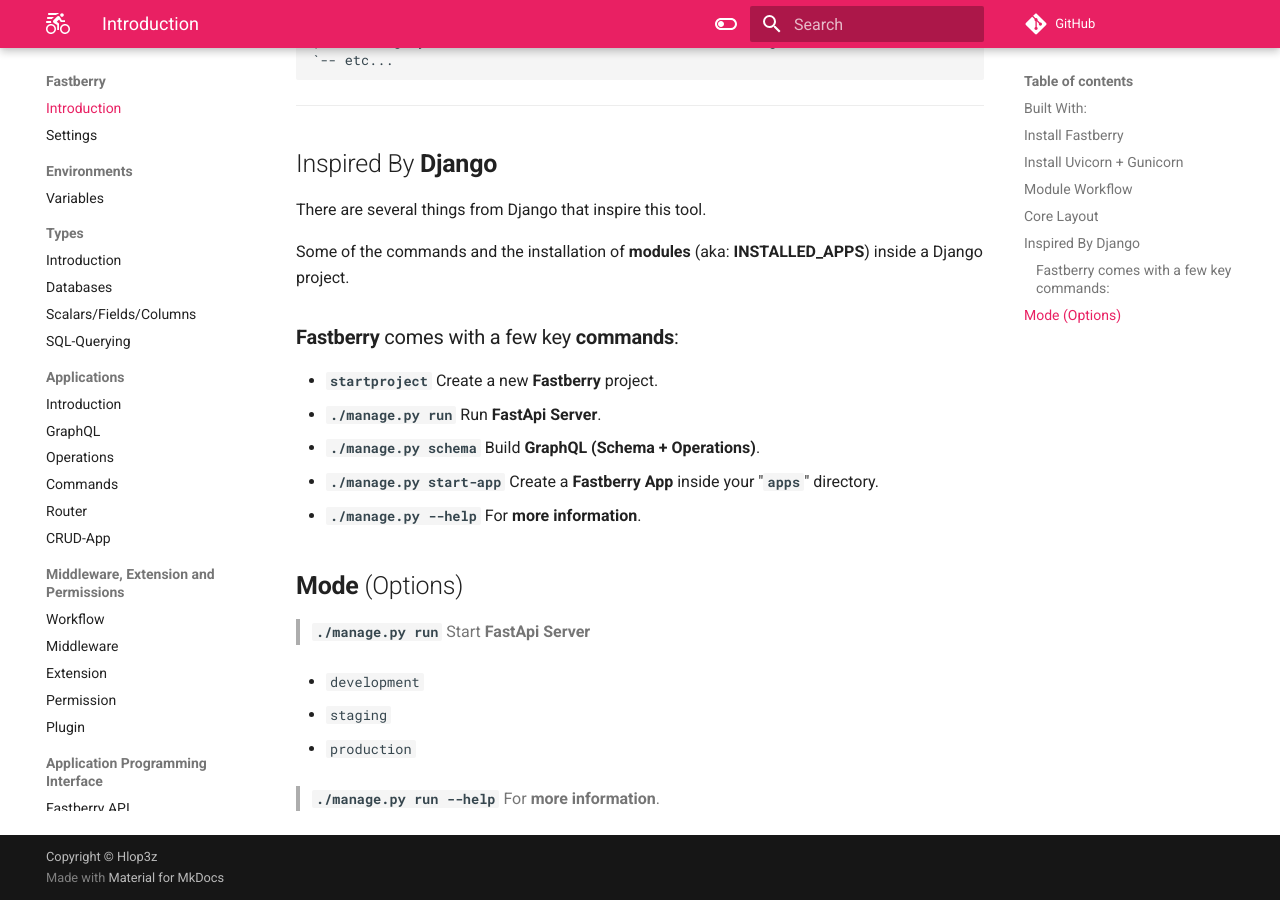
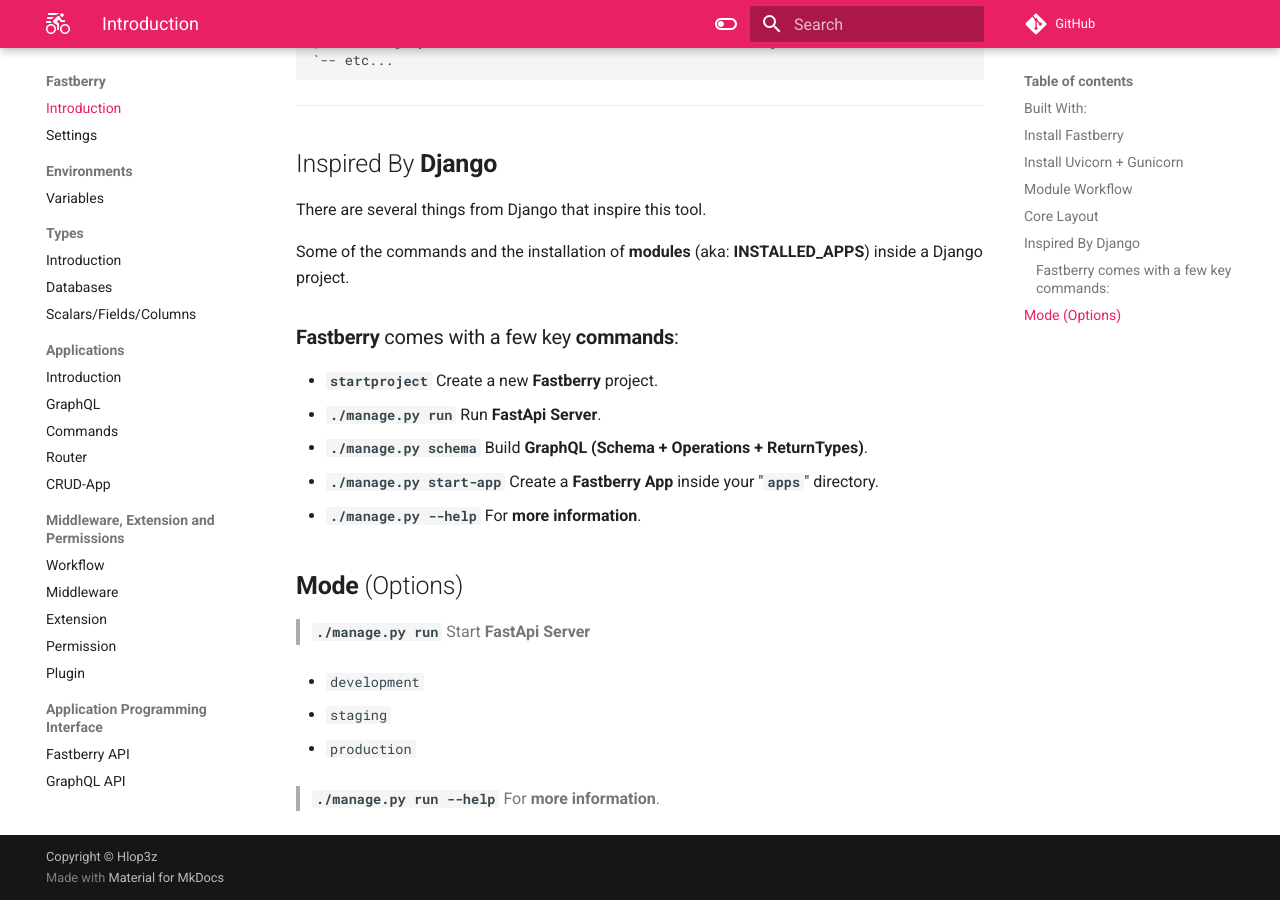
Before and after one commit to hlop3z/fastberry, an MkDocs documentation site: the page built from docs/docs/index.md, in a window 1280 px wide and 900 px high, scrolled down 1872 px. Built offline with MkDocs 1.6.1 and Material for MkDocs 9.7.7, drawn with Linux system fonts in a browser that asks for light colours; comment, search, counter and statistics services are not loaded.

Commit message:
added docs commands to pdm

```diff
--- a/docs/docs/index.md
+++ b/docs/docs/index.md
@@ -89,7 +89,7 @@
 
 - **`startproject`** Create a new **Fastberry** project.
 - **`./manage.py run`** Run **FastApi Server**.
-- **`./manage.py schema`** Build **GraphQL (Schema + Operations)**.
+- **`./manage.py schema`** Build **GraphQL (Schema + Operations + ReturnTypes)**.
 - **`./manage.py start-app`** Create a **Fastberry App** inside your "**`apps`**" directory.
 - **`./manage.py --help`** For **more information**.
 
--- a/docs/mkdocs.yml
+++ b/docs/mkdocs.yml
@@ -13,11 +13,11 @@
           - Introduction: types/introduction.md
           - Databases: types/databases.md
           - Scalars/Fields/Columns: types/scalars.md
-          - SQL-Querying: types/sql-querying.md
+          # - SQL-Querying: types/sql-querying.md
       - Applications:
           - Introduction: applications.md
           - GraphQL: graphql.md
-          - Operations: operations.md
+          # - Operations: operations.md
           - Commands: commands.md
           - Router: routers.md
           - CRUD-App: crud-app.md
@@ -30,7 +30,7 @@
       - Application Programming Interface:
           - Fastberry API: apis/fastberry.md
           - GraphQL API: apis/graphql.md
-          - SQL API: apis/sqlalchemy.md
+          # - SQL API: apis/sqlalchemy.md
 
   - Getting Started:
       - Installation:
```
Also changed, not shown: pyproject.toml (+9 -0 lines), 1 other file.
